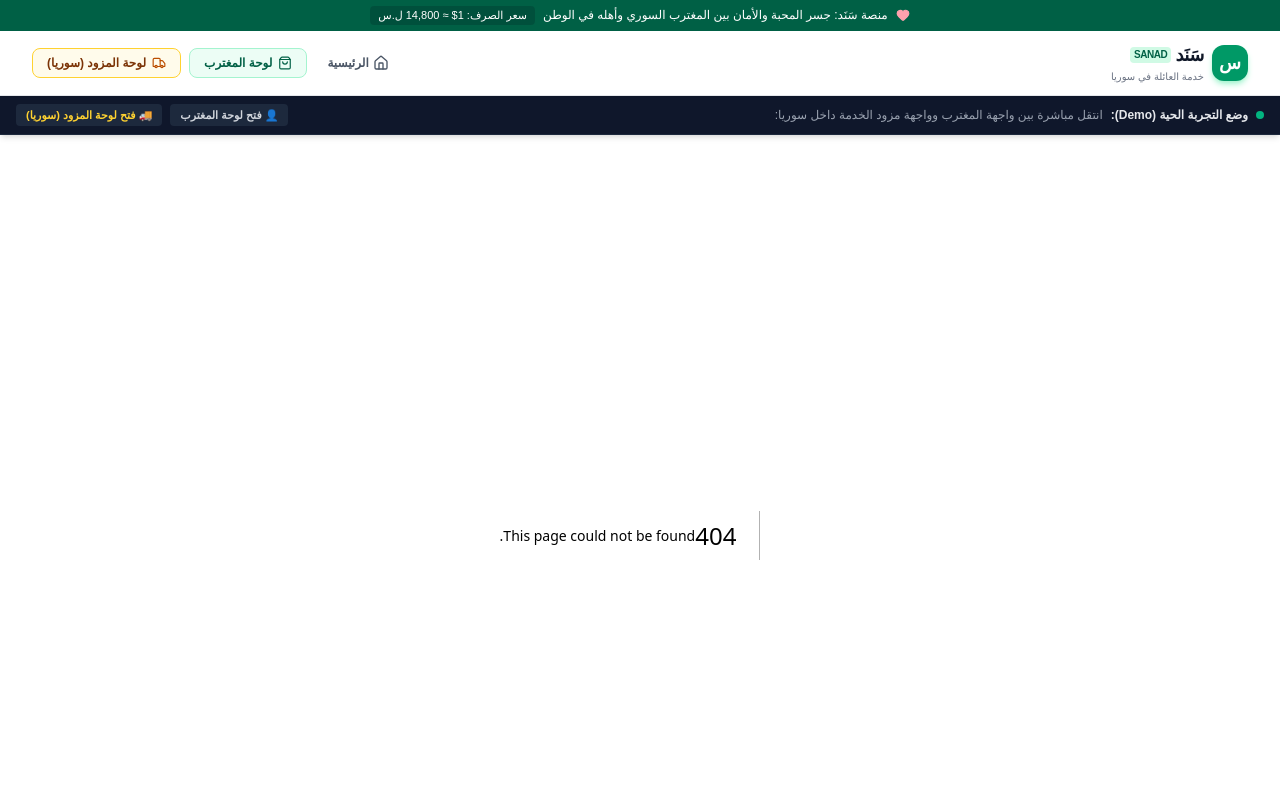
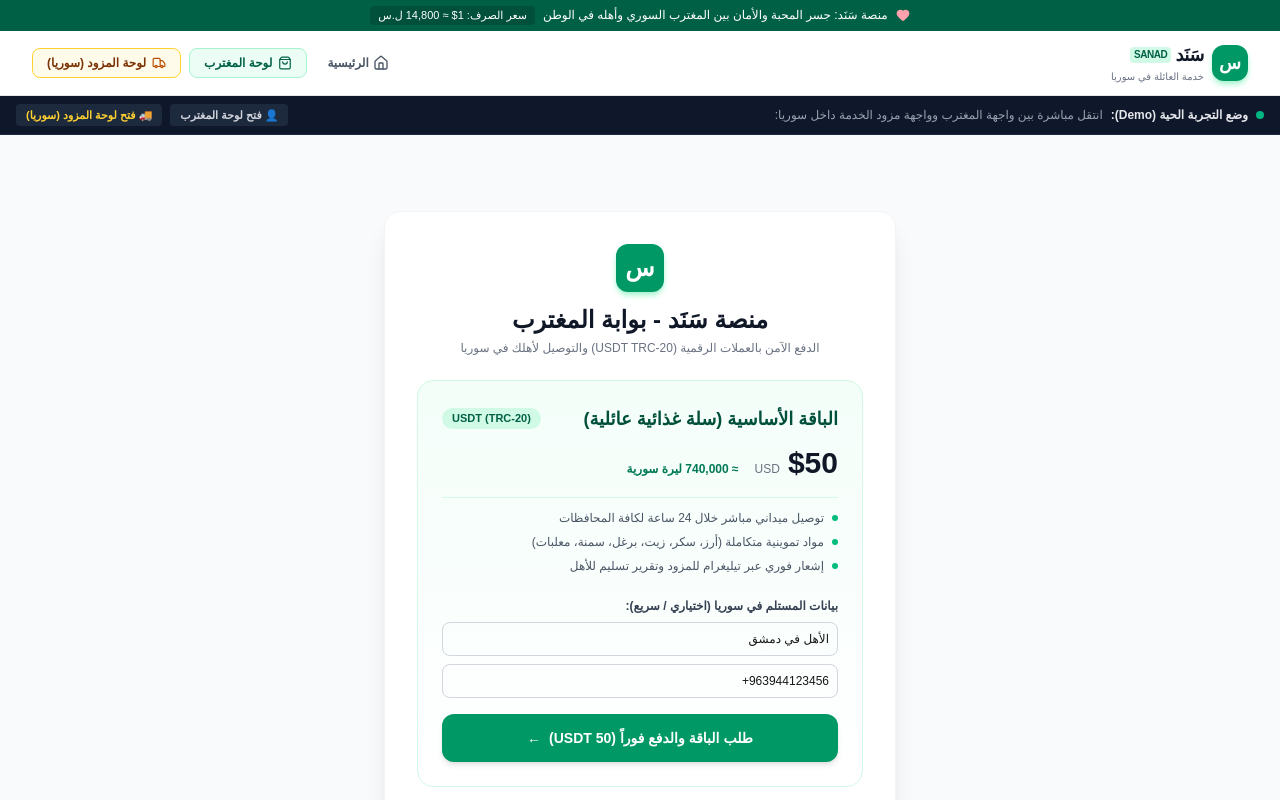
Before and after one commit to muradhaco-dev/sanad-platform, a Next.js app: page /dashboard/expat in a window 1280 px wide. Before the commit this address had no page. Shown: the top 800 px of the page. Built offline with nearby package versions, Linux system fonts and the light colour scheme; no server answers.

Commit message:
feat: add Plisio USDT payment gateway and expat checkout page

```diff
--- /dev/null
+++ b/src/app/dashboard/expat/page.tsx
@@ -0,0 +1,161 @@
+import { redirect } from 'next/navigation';
+import { createClient } from '@supabase/supabase-js';
+
+// تهيئة عميل Supabase
+const supabaseUrl = process.env.NEXT_PUBLIC_SUPABASE_URL || '';
+const supabaseAnonKey = process.env.NEXT_PUBLIC_SUPABASE_ANON_KEY || '';
+
+const supabase = supabaseUrl && supabaseAnonKey
+  ? createClient(supabaseUrl, supabaseAnonKey)
+  : null;
+
+export default async function ExpatDashboard() {
+
+  // دالة الخادم (Server Action) لإنشاء الطلب وتوجيه المستخدم لبوابة Plisio
+  async function handlePayment(formData: FormData) {
+    'use server';
+
+    const serviceName = (formData.get('service_name') as string) || "باقة سَنَد الأساسية (سلة غذائية)";
+    const priceUSD = 50;
+    const beneficiaryName = (formData.get('beneficiary_name') as string) || "عائلة سَنَد في سوريا";
+    const beneficiaryPhone = (formData.get('beneficiary_phone') as string) || "+963944123456";
+    const beneficiaryCity = (formData.get('beneficiary_city') as string) || "دمشق";
+    const beneficiaryAddress = (formData.get('beneficiary_address') as string) || "دمشق - الميدان";
+    const notes = (formData.get('notes') as string) || "طلب عبر بوابة USDT (Plisio)";
+
+    let orderId = `ord-${Date.now().toString().slice(-6)}`;
+
+    // 1. تسجيل الطلب في Supabase بحالة قيد الانتظار
+    if (supabase) {
+      try {
+        // جلب أول خدمة متوفرة لربط المفتاح الأجنبي بشكل صحيح
+        const { data: serviceData } = await supabase
+          .from('services')
+          .select('id')
+          .limit(1)
+          .single();
+
+        const serviceId = serviceData?.id;
+
+        if (serviceId) {
+          const { data: newOrder, error } = await supabase
+            .from('orders')
+            .insert([
+              {
+                service_id: serviceId,
+                status: 'pending_payment',
+                total_usd: priceUSD,
+                beneficiary_name: beneficiaryName,
+                beneficiary_phone: beneficiaryPhone,
+                beneficiary_city: beneficiaryCity,
+                beneficiary_address: beneficiaryAddress,
+                notes: notes
+              }
+            ])
+            .select('id')
+            .single();
+
+          if (!error && newOrder?.id) {
+            orderId = newOrder.id;
+          }
+        }
+      } catch (err) {
+        console.warn('Supabase insert warning, proceeding with generated orderId:', err);
+      }
+    }
+
+    // 2. طلب رابط الفاتورة من Plisio API (USDT على شبكة TRC-20)
+    const apiKey = process.env.PLISIO_API_KEY;
+    if (!apiKey) {
+      throw new Error("مفتاح PLISIO_API_KEY غير موجود في متغيرات البيئة");
+    }
+
+    const plisioUrl = `https://api.plisio.net/api/v1/invoices/new?source_currency=USD&source_amount=${priceUSD}&order_name=${encodeURIComponent(serviceName)}&order_number=${orderId}&currency=USDT_TRX&api_key=${apiKey}`;
+
+    const response = await fetch(plisioUrl, { cache: 'no-store' });
+    const data = await response.json();
+
+    if (data.status === 'success' && data.data?.invoice_url) {
+      // 3. توجيه المغترب مباشرة إلى صفحة الدفع الخاصة بـ Plisio
+      redirect(data.data.invoice_url);
+    } else {
+      console.error("Plisio Error:", data);
+      throw new Error(`لم نتمكن من إنشاء رابط الدفع: ${JSON.stringify(data)}`);
+    }
+  }
+
+  return (
+    <div className="min-h-screen flex flex-col items-center justify-center bg-gray-50 py-12 px-4" dir="rtl">
+      <div className="bg-white p-8 rounded-2xl shadow-xl max-w-lg w-full text-center border border-gray-100">
+        <div className="w-12 h-12 bg-emerald-600 text-white rounded-xl flex items-center justify-center font-black text-2xl mx-auto mb-3 shadow-md shadow-emerald-200">
+          س
+        </div>
+        <h1 className="text-2xl font-black text-gray-900 mb-1">منصة سَنَد - بوابة المغترب</h1>
+        <p className="text-xs text-gray-500 mb-6">الدفع الآمن بالعملات الرقمية (USDT TRC-20) والتوصيل لأهلك في سوريا</p>
+
+        <div className="border border-emerald-100 bg-gradient-to-b from-emerald-50/60 to-white rounded-2xl p-6 mb-6 text-right">
+          <div className="flex items-center justify-between mb-3">
+            <h2 className="text-lg font-bold text-emerald-900">الباقة الأساسية (سلة غذائية عائلية)</h2>
+            <span className="bg-emerald-100 text-emerald-800 text-[11px] font-bold px-2.5 py-0.5 rounded-full">
+              USDT (TRC-20)
+            </span>
+          </div>
+
+          <div className="flex items-baseline gap-2 mb-4">
+            <span className="text-3xl font-black text-gray-900">$50</span>
+            <span className="text-xs text-gray-500">USD</span>
+            <span className="text-xs font-semibold text-emerald-700 mr-2">≈ 740,000 ليرة سورية</span>
+          </div>
+
+          <ul className="text-xs text-gray-600 mb-6 space-y-2 border-t border-emerald-100/80 pt-3">
+            <li className="flex items-center gap-2">
+              <span className="w-1.5 h-1.5 rounded-full bg-emerald-500"></span>
+              <span>توصيل ميداني مباشر خلال 24 ساعة لكافة المحافظات</span>
+            </li>
+            <li className="flex items-center gap-2">
+              <span className="w-1.5 h-1.5 rounded-full bg-emerald-500"></span>
+              <span>مواد تموينية متكاملة (أرز، سكر، زيت، برغل، سمنة، معلبات)</span>
+            </li>
+            <li className="flex items-center gap-2">
+              <span className="w-1.5 h-1.5 rounded-full bg-emerald-500"></span>
+              <span>إشعار فوري عبر تيليغرام للمزود وتقرير تسليم للأهل</span>
+            </li>
+          </ul>
+
+          <form action={handlePayment} className="space-y-3">
+            <div className="space-y-2 text-right">
+              <label className="block text-xs font-bold text-gray-700">بيانات المستلم في سوريا (اختياري / سريع):</label>
+              <input
+                type="text"
+                name="beneficiary_name"
+                defaultValue="الأهل في دمشق"
+                placeholder="اسم المستلم"
+                className="w-full text-xs border border-gray-300 rounded-lg p-2 focus:ring-1 focus:ring-emerald-500 outline-none"
+              />
+              <input
+                type="tel"
+                name="beneficiary_phone"
+                defaultValue="+963944123456"
+                placeholder="رقم الهاتف السوري"
+                dir="ltr"
+                className="w-full text-xs border border-gray-300 rounded-lg p-2 focus:ring-1 focus:ring-emerald-500 outline-none text-right"
+              />
+            </div>
+
+            <button
+              type="submit"
+              className="w-full mt-4 bg-emerald-600 hover:bg-emerald-700 active:bg-emerald-800 text-white font-bold py-3.5 px-4 rounded-xl transition-all shadow-md hover:shadow-lg flex items-center justify-center gap-2 text-sm"
+            >
+              <span>طلب الباقة والدفع فوراً (50 USDT)</span>
+              <span>←</span>
+            </button>
+          </form>
+        </div>
+
+        <p className="text-[11px] text-gray-400">
+          🔒 تتم معالجة المعاملة المشفرة بأمان عبر بوابة Plisio الدولية دون كشف هوية المغترب
+        </p>
+      </div>
+    </div>
+  );
+}
```
Also changed, not shown: 1 other file (tests, documents, lock files or other folders).
